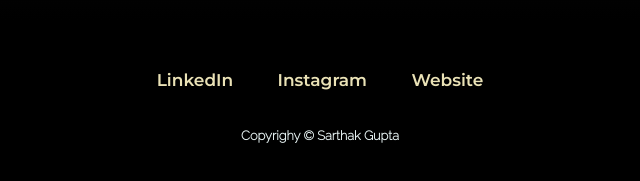
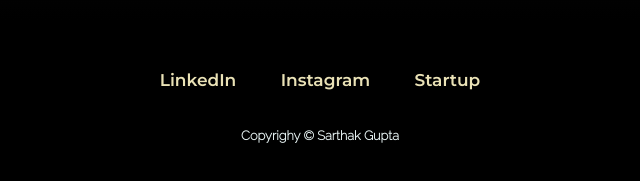
Before and after one commit to themush7/Personal-Website, a plain HTML site: page index.html in a window 1280 px wide. Shown: the part 2807-2988 px from the top of the page, 320-960 px from the left. Drawn offline with Linux system fonts and the light colour scheme.

Commit message:
some basic links changes

```diff
--- a/index.html
+++ b/index.html
@@ -51,7 +51,7 @@
     <div class="bottom">
       <a class="footer-link" href="https://www.linkedin.com/in/sarthak-gupta-556a10191">LinkedIn</a>
       <a class="footer-link" href="https://www.instagram.com/_sarthakxgupta_/">Instagram</a>
-      <a class="footer-link" href="https://themush7.github.io/Personal-Website/">Website</a>
+      <a class="footer-link" href="https://themush7.github.io/My-startup-Webpage/">Startup</a>
       <p  class="copyrt">Copyrighy © Sarthak Gupta</p>
     </div>
 
```
